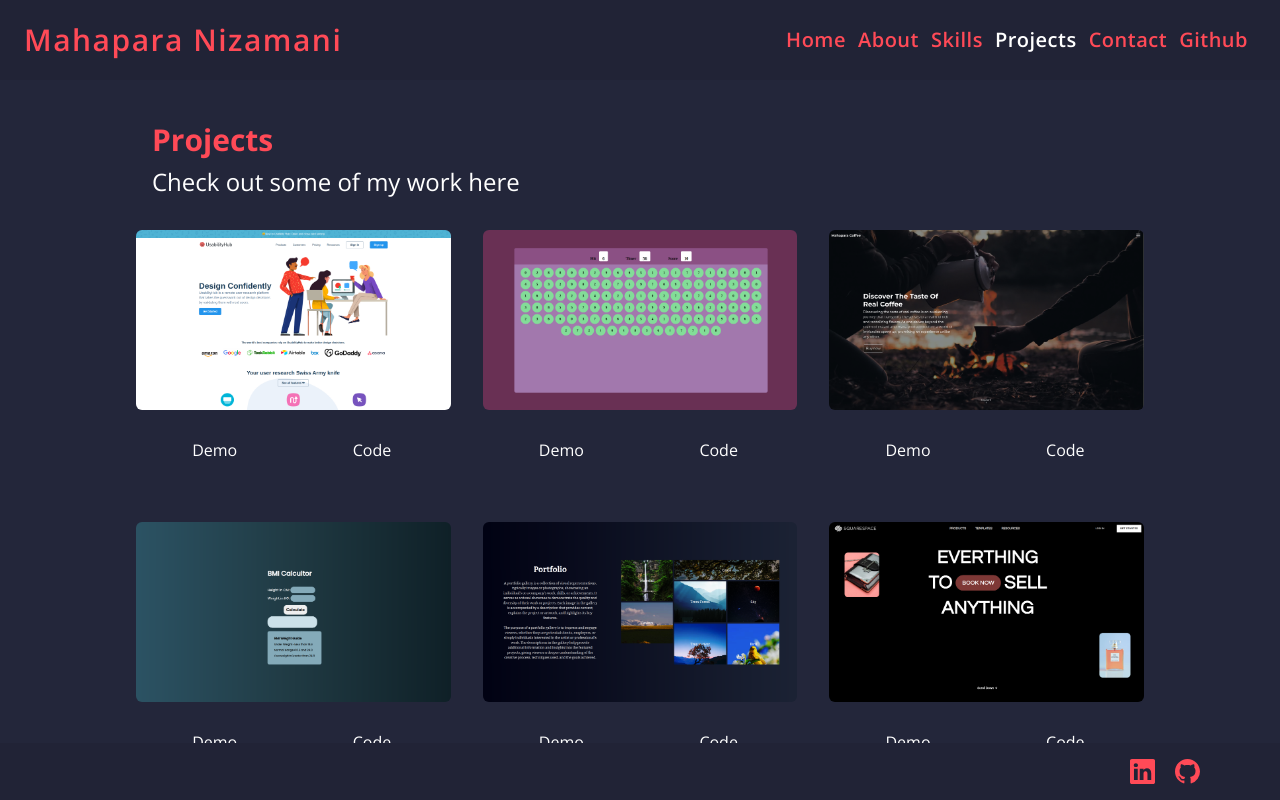
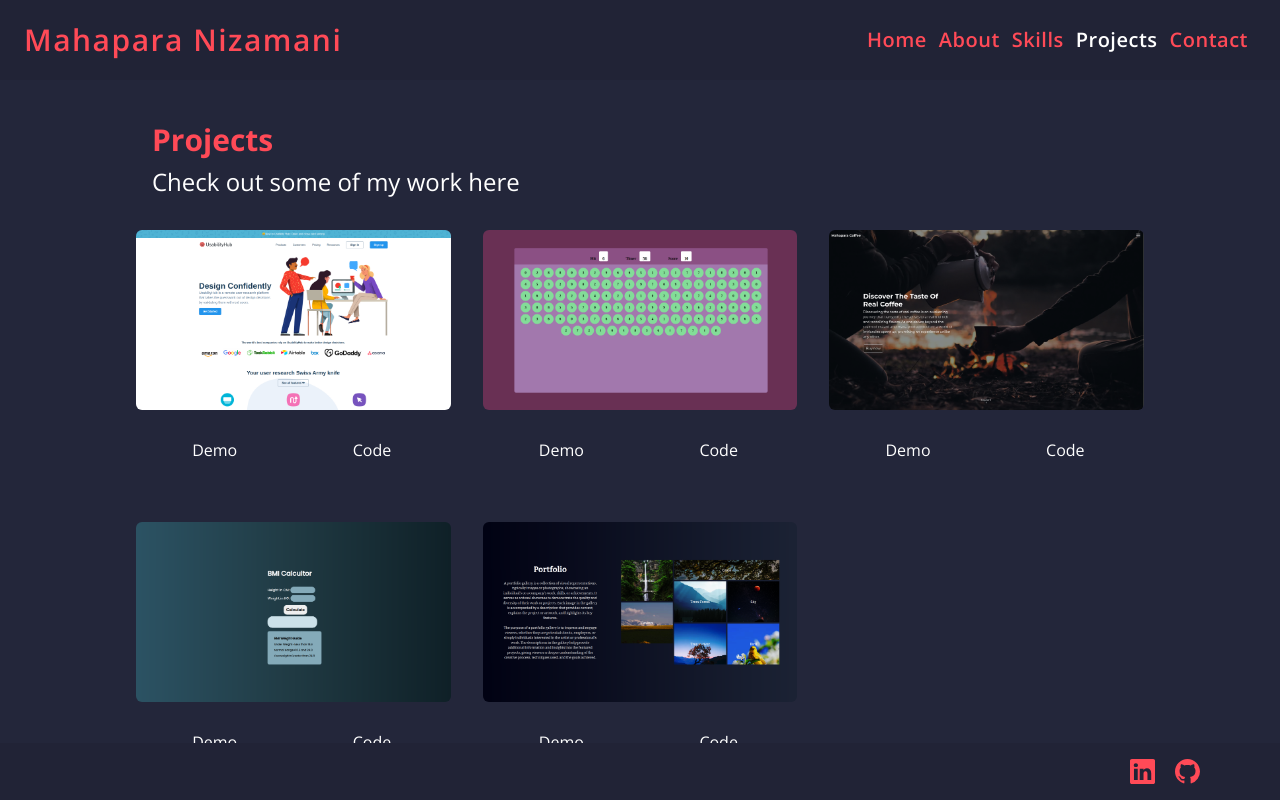
Before and after one commit to mahapara24/portfolio, a React (Vite) app: page /projects in a window 1280 px wide. Built offline with nearby package versions, Linux system fonts and the light colour scheme.

Commit message:
project updated

```diff
--- a/src/App.jsx
+++ b/src/App.jsx
@@ -7,7 +7,6 @@ import Skills from './components/Skills/Skills'
 import Projects from './components/Project/Projects'
 import Contact from './components/Contact/Contact'
 import User from './components/User/User'
-import Github from './components/Github/Github'
 
 
 function App() {
@@ -23,7 +22,6 @@ function App() {
       <Projects/>
       <Contact/>
       <User/>
-      <Github/>
     </h1>
     </>
   )
--- a/src/components/Footer/Footer.jsx
+++ b/src/components/Footer/Footer.jsx
@@ -5,7 +5,7 @@ import { Link } from 'react-router-dom';
 const Footer = () => {
   return (
     <div className='fixed bottom-0 right-0 p-4 pr-20 bg-dark-gray w-full'>
-      <div className='flex gap-5 items-end justify-end'>
+    <div className='flex flex-row items-center justify-center sm:flex-row sm:items-end sm:justify-end gap-5'>
       <div>
         <Link to='https://www.linkedin.com/in/mahapara-nizamani-1ba88b292/' target="_blank" rel="noopener noreferrer">
           <BsLinkedin color='#FF4A57' size={25} />
@@ -18,6 +18,7 @@ const Footer = () => {
       </div>
     </div>
   </div>
+
   );
 }
 
--- a/src/components/Header/Hearder.jsx
+++ b/src/components/Header/Hearder.jsx
@@ -75,7 +75,7 @@ const Header = () => {
               Contact
             </NavLink>
           </li>
-          <li>
+          {/* <li>
             <NavLink
               to="/github"
               className={({ isActive }) =>
@@ -86,7 +86,7 @@ const Header = () => {
             >
               Github
             </NavLink>
-          </li>
+          </li> */}
         </ul>
       </div>
 
@@ -99,7 +99,7 @@ const Header = () => {
       </div>
 
       {nav && (
-        <ul className="sm:hidden text-center pt-4 z-10 flex flex-col bg-fixed h-screen bg-dark-gray">
+        <ul className="sm:hidden text-center pt-6 z-10 flex flex-col bg-fixed h-screen bg-dark-gray">
           <li className="flex justify-center py-6 font-semibold items-center text-center cursor-pointer z-50 capitalize text-2xl">
             <NavLink
               to="/home"
@@ -165,7 +165,7 @@ const Header = () => {
               Contact
             </NavLink>
           </li>
-          <li className="px-4 cursor-pointer capitalize py-6 font-semibold text-2xl">
+          {/* <li className="px-4 cursor-pointer capitalize py-6 font-semibold text-2xl">
             <NavLink
               to="/github"
               onClick={() => setNav(!nav)}
@@ -177,7 +177,7 @@ const Header = () => {
             >
               Github
             </NavLink>
-          </li>
+          </li> */}
         </ul>
       )}
     </header>
--- a/src/components/Home/Home.jsx
+++ b/src/components/Home/Home.jsx
@@ -44,7 +44,7 @@ import { Link } from 'react-router-dom';
 
 function Home() {
   const [text] = useTypewriter({
-    words: ['Developer', 'Designer'],
+    words: ['Developer', 'Website Designer', ],
     loop: {},
     typeSpeed: 150,
     deleteSpeed:40,
--- a/src/components/Project/Projects.jsx
+++ b/src/components/Project/Projects.jsx
@@ -39,12 +39,12 @@ const Projects = () => {
       demoto:'https://mahapara24.github.io/portfolio-gallery-using-grid/',
       codeto:'https://github.com/mahapara24/portfolio-gallery-using-grid'
     },
-    {
-      id: 6,
-      src: project6,
-      demoto:'https://mahapara24.github.io/gsap-simple-animation/',
-      codeto:'https://github.com/mahapara24/gsap-simple-animation'
-    },
+    // {
+    //   id: 6,
+    //   src: project6,
+    //   demoto:'https://mahapara24.github.io/gsap-simple-animation/',
+    //   codeto:'https://github.com/mahapara24/gsap-simple-animation'
+    // },
   ];
 
   return (
--- a/src/main.jsx
+++ b/src/main.jsx
@@ -15,7 +15,7 @@ import Layout from "./Layout.jsx";
 import Projects from "./components/Project/Projects.jsx";
 import Contact from "./components/Contact/Contact.jsx";
 import User from "./components/User/User.jsx";
-import Github, { githubinfoLoader } from "./components/Github/Github.jsx";
+// import Github, { githubinfoLoader } from "./assets/Githubb/Github.jsx;
 import Hearder from "./components/Header/Hearder.jsx";
 // const router = createBrowserRouter ([
 //   {
@@ -63,8 +63,10 @@ const router = createBrowserRouter(
       <Route path="projects" element={<Projects />} />
       <Route path="contact" element={<Contact />} />
       <Route path="userid" element={<User />} />
+{/*
+      <Route loader={githubinfoLoader} path="/github" element={<Github />}
 
-      <Route loader={githubinfoLoader} path="/github" element={<Github />} />
+      /> */}
     </Route>
   )
 );
```
Also changed, not shown: src/components/Githubb/Github.jsx (renamed from src/components/Github/Github.jsx). Lines whose indentation alone changed are shown as unchanged.
